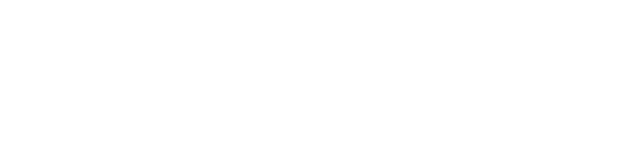
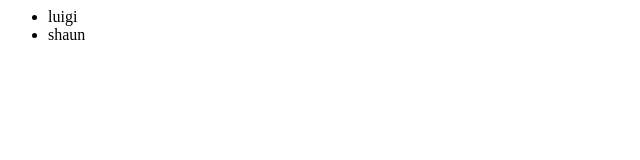
Before and after one commit to RyanEtten21127/Functions-and-Methods, a plain HTML site: page index.html in a window 1280 px wide. Shown: the full height of the page, 0-640 px from the left. Drawn offline with Linux system fonts and the light colour scheme.

Commit message:
video 4.36

```diff
--- a/index.html
+++ b/index.html
@@ -6,6 +6,8 @@
 </head>
 <body>
 
+  <ul class = "people"></ul>
+
   <script src="sandbox.js"></script>
 </body>
 </html>
--- a/sandbox.js
+++ b/sandbox.js
@@ -1,9 +1,14 @@
-// callbacks & foreach
+// get a reference to the 'ul'
+const ul = document.querySelector('.people');
 
-let people = ['mario', 'luigi', 'ryu', 'shaun', 'chun-li'];
+const people = ['mario', 'luigi', 'ryu', 'shaun', 'chun-li'];
 
-const logPerson = (person, index) => {
-  console.log(`${index} - hello ${person}`);
-}
+let html = ``;
 
-people.forEach(logPerson);
+people.forEach(person => {
+  // create html template
+  html += `<li style="color: purple>${person}</li>`;
+});
+
+console.log(html);
+ul.innerHTML = html;
```
